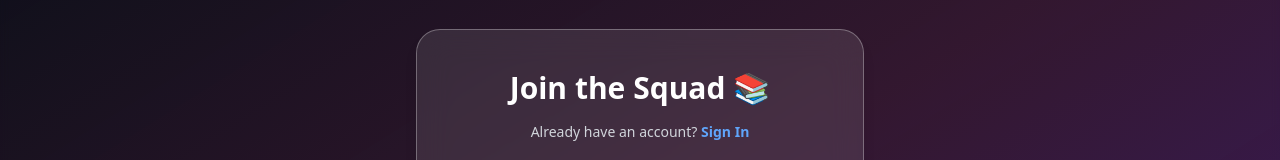
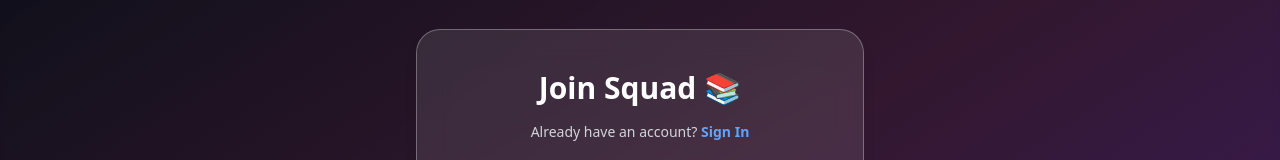
Before and after one commit to mraniket404/Study-Group, a React (Vite) app in the folder frontend/: page / in a window 1280 px wide. Both pictures are taken after a click on the button "Sign Up". Shown: the part 150-310 px from the top of the page. Built offline with nearby package versions, Linux system fonts and the light colour scheme; no server answers.

Commit message:
update server

```diff
--- a/frontend/src/components/Register.jsx
+++ b/frontend/src/components/Register.jsx
@@ -44,7 +44,7 @@ const Register = ({ onRegister, onSwitchToLogin }) => {
 
       <div className="relative z-10 max-w-md w-full p-10 rounded-3xl bg-white/10 backdrop-blur-lg border border-white/30 shadow-lg">
         <h2 className="text-3xl font-bold text-white text-center mb-4">
-          Join the Squad 📚
+          Join  Squad 📚
         </h2>
         <p className="text-center text-gray-300 text-sm mb-6">
           Already have an account?{" "}
```
